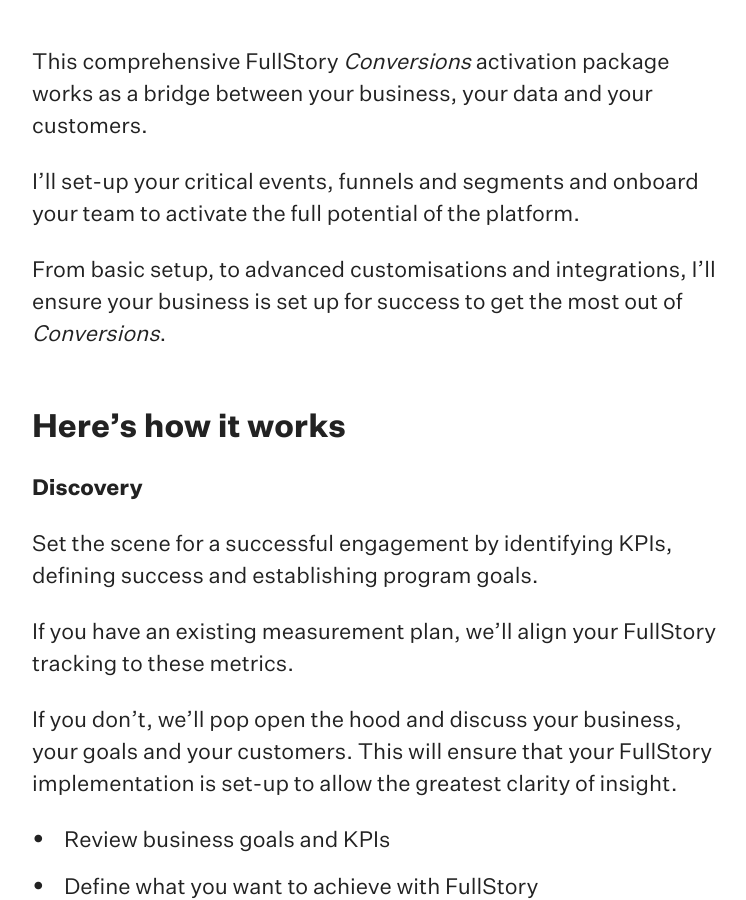
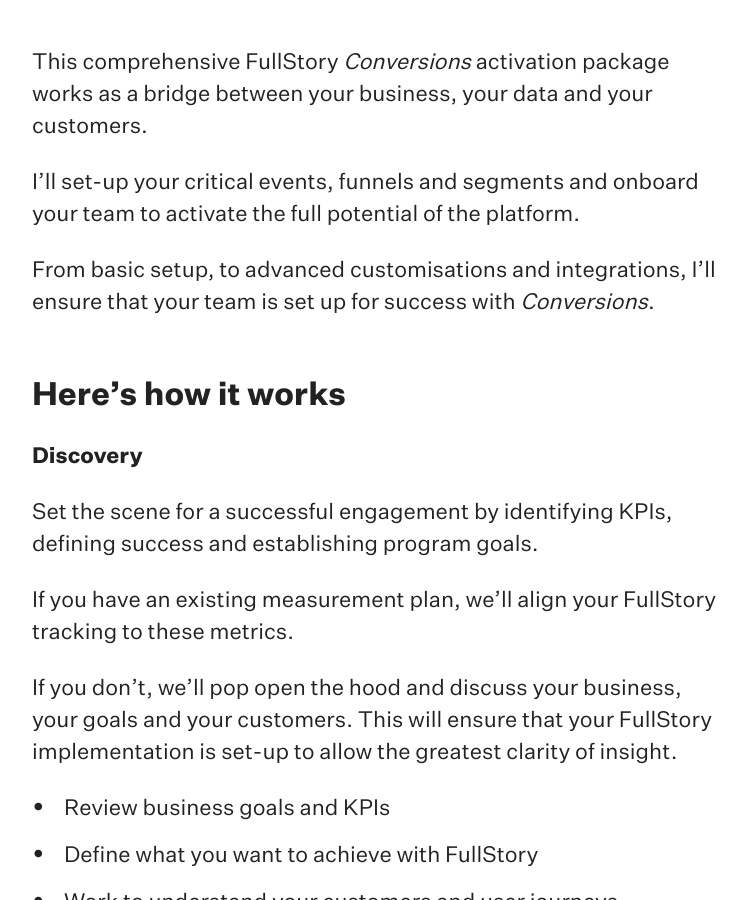
Before and after one commit to olleepalmer/olleepalmer.github.io, a Jekyll site: the page built from services-fullstory-conversions.md, in a window 1280 px wide and 900 px high, scrolled down 1792 px. Shown: the whole window, without its empty margins (192-938 px from the left). Built offline with Jekyll 4.4.1, drawn with Linux system fonts in a browser that asks for light colours; comment, search, counter and statistics services are not loaded.

Commit message:
Readability tweak

```diff
--- a/services-fullstory-conversions.md
+++ b/services-fullstory-conversions.md
@@ -17,7 +17,7 @@
 
 I'll set-up your critical events, funnels and segments and onboard your team to activate the full potential of the platform.
 
-From basic setup, to advanced customisations and integrations, I'll ensure your business is set up for success to get the most out of _Conversions_.
+From basic setup, to advanced customisations and integrations, I'll ensure that your team is set up for success with _Conversions_.
 <br /><br />
 
 
```
